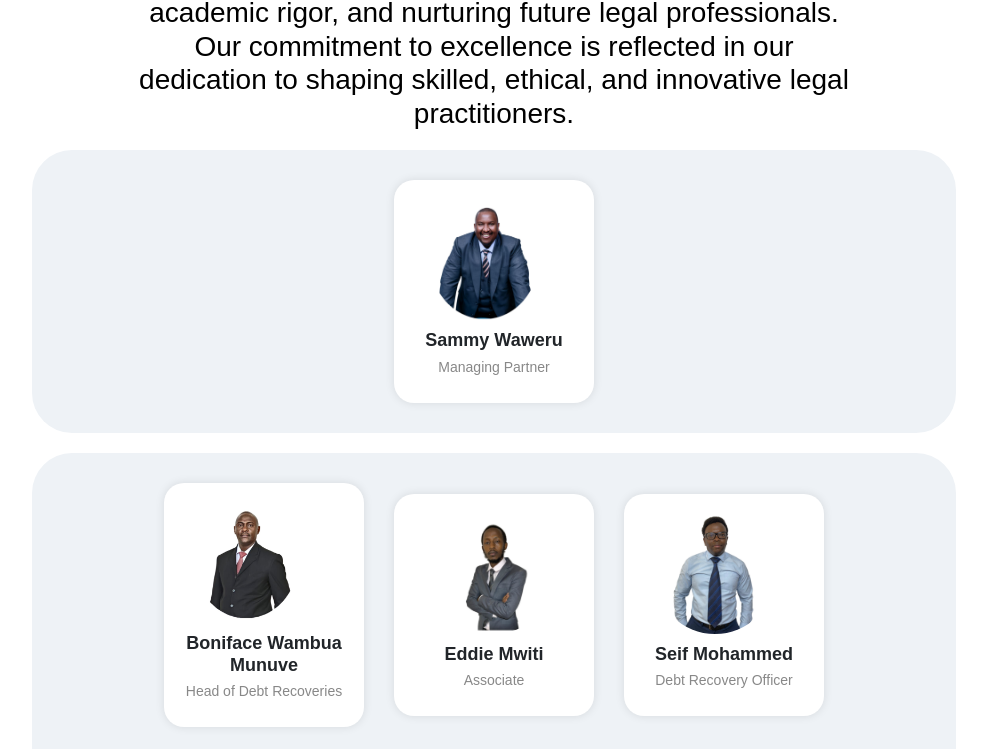
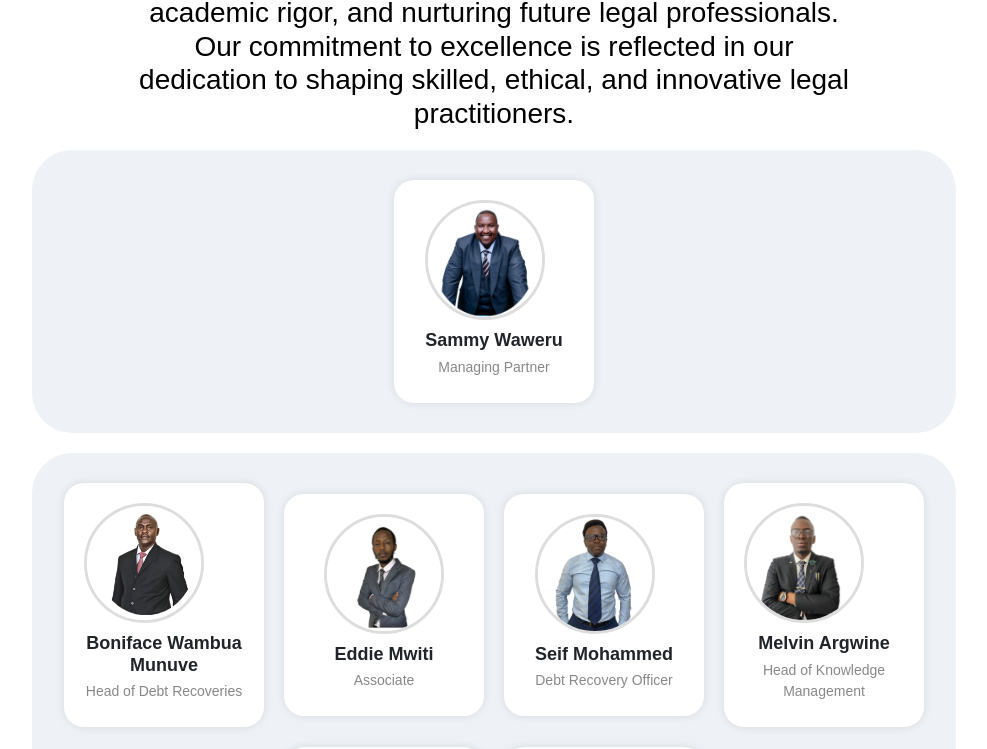
Before and after one commit to Clifford-obure/kwco_website, a React (Create React App) app: page /about in a window 1280 px wide. Shown: the part 4026-4775 px from the top of the page, without its empty margins (146-1133 px from the left). Built offline with nearby package versions, Linux system fonts and the light colour scheme.

Commit message:
images circle

```diff
--- a/src/Components/OurTeam.css
+++ b/src/Components/OurTeam.css
@@ -89,6 +89,24 @@
   font-size: 14px;
   color: #888;
 }
+.ot-team-member-container {
+  display: flex;
+  flex-wrap: wrap;
+  justify-content: center;
+  gap: 20px;
+}
+
+.ot-team-member-name-box {
+  text-align: center;
+}
+
+.team-member-img {
+  width: 120px;
+  height: 120px;
+  border-radius: 50%;
+  object-fit: cover;
+  border: 3px solid #ddd;
+}
 
 @media only screen and (max-width: 768px) {
   .ot-header h1 {
--- a/src/Components/OurTeam.jsx
+++ b/src/Components/OurTeam.jsx
@@ -34,7 +34,7 @@ function OurTeam() {
           />
           <TeamMember name="Eddie Mwiti" title="Associate" image={Eddie} />
           <TeamMember
-            name="Seif Mohammed "
+            name="Seif Mohammed"
             title="Debt Recovery Officer"
             image={seif}
           />
@@ -48,7 +48,6 @@ function OurTeam() {
             title="Debt Recovery Officer"
             image={jackline}
           />
-
           <TeamMember
             name="Alexander Mutua"
             title="Advocate Trainee"
@@ -64,7 +63,7 @@ const TeamMember = ({ name, title, image }) => {
   return (
     <div className="ot-team-member-name-box">
       <div className="ot-team-member-details">
-        <img src={image} alt={name} />
+        <img src={image} alt={name} className="team-member-img" />
         <h3>{name}</h3>
         <p>{title}</p>
       </div>
```
Lines whose indentation alone changed are shown as unchanged.
